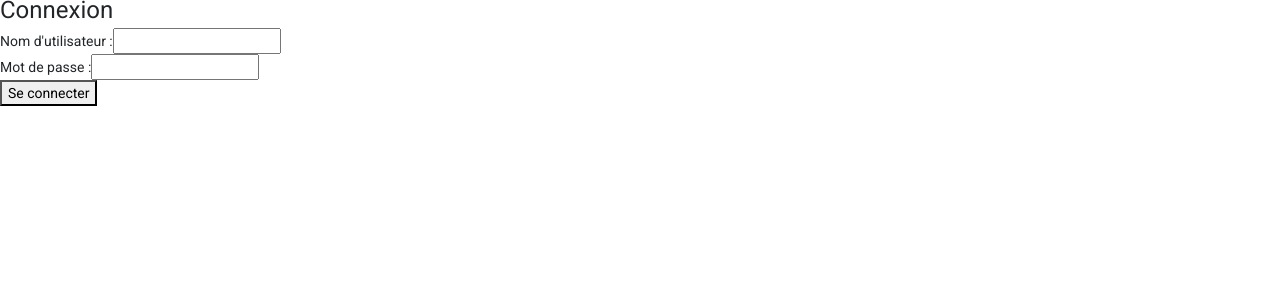
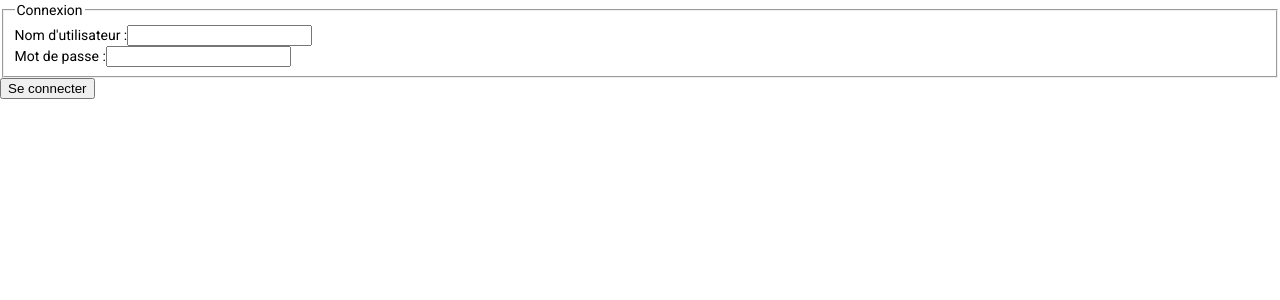
Before and after one commit to jprivet-dev/excel-editor-spa, an Angular app: page /login in a window 1280 px wide. Shown: the top 300 px of the page. Built offline with nearby package versions, Linux system fonts and the light colour scheme.

Commit message:
style(boostrap): disable boostrap import

```diff
--- a/src/styles.scss
+++ b/src/styles.scss
@@ -1,7 +1,7 @@
 /* You can add global styles to this file, and also import other style files */
 
 /* Importing Bootstrap SCSS file. */
-@import "~bootstrap/scss/bootstrap";
+//@import "~bootstrap/scss/bootstrap";
 
 label.required:after {
   content: " *";
```
